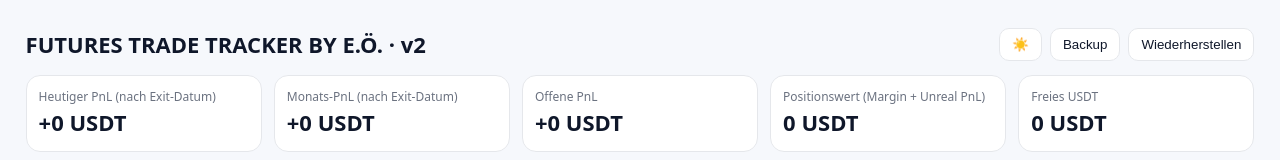
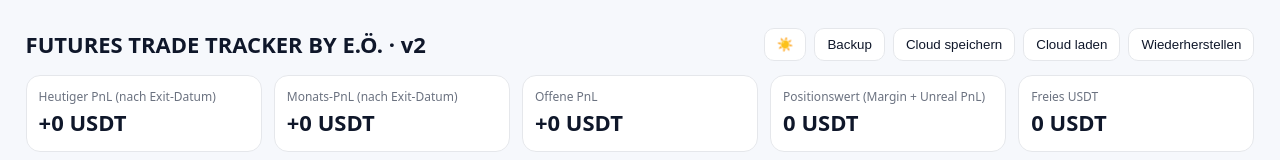
Before and after one commit to GMDuke83/ftt, a website: page index.html in a window 1280 px wide. Shown: the top 160 px of the page. Drawn offline with Linux system fonts and the light colour scheme; no server answers; a script that the page names is missing.

Commit message:
Update index.html

```diff
--- a/index.html
+++ b/index.html
@@ -1,7 +1,7 @@
 <!DOCTYPE html>
 <!-- saved from url=(0117)file:///D:/Downloads/futures_trade_tracker_v2_with_equity_charts_custom_title_initials_no_autokasse_backup_short.html -->
 <html lang="de" data-theme="light" style=""><head><meta http-equiv="Content-Type" content="text/html; charset=UTF-8">
-
+  <script src="/cloudsync.js"></script>
   <meta name="viewport" content="width=device-width, initial-scale=1">
   <title>Futures Trade Tracker · v2 · Kapital/PnL-Grafik</title>
   <script src="https://cdn.sheetjs.com/xlsx-latest/package/dist/xlsx.full.min.js"></script></script>
```
